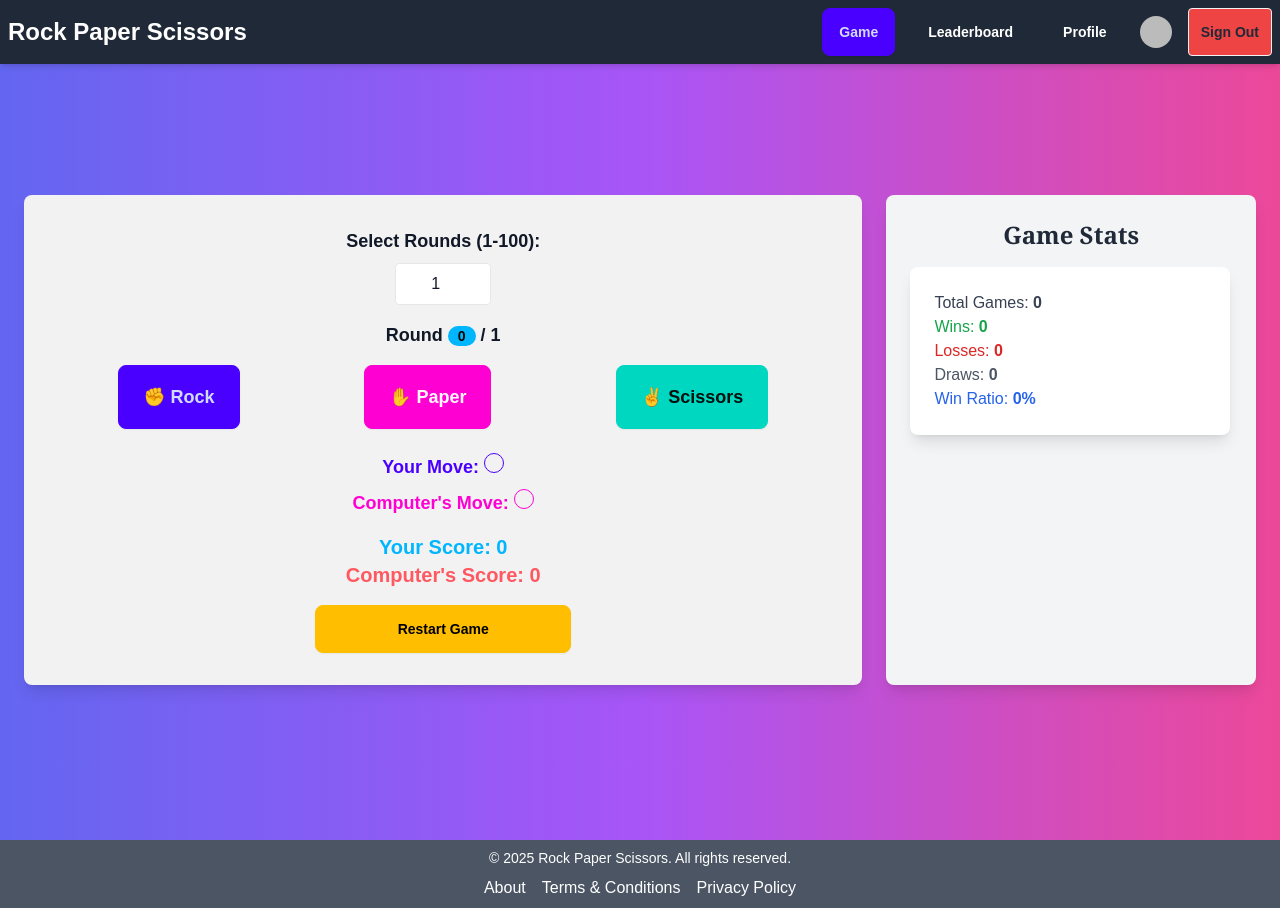
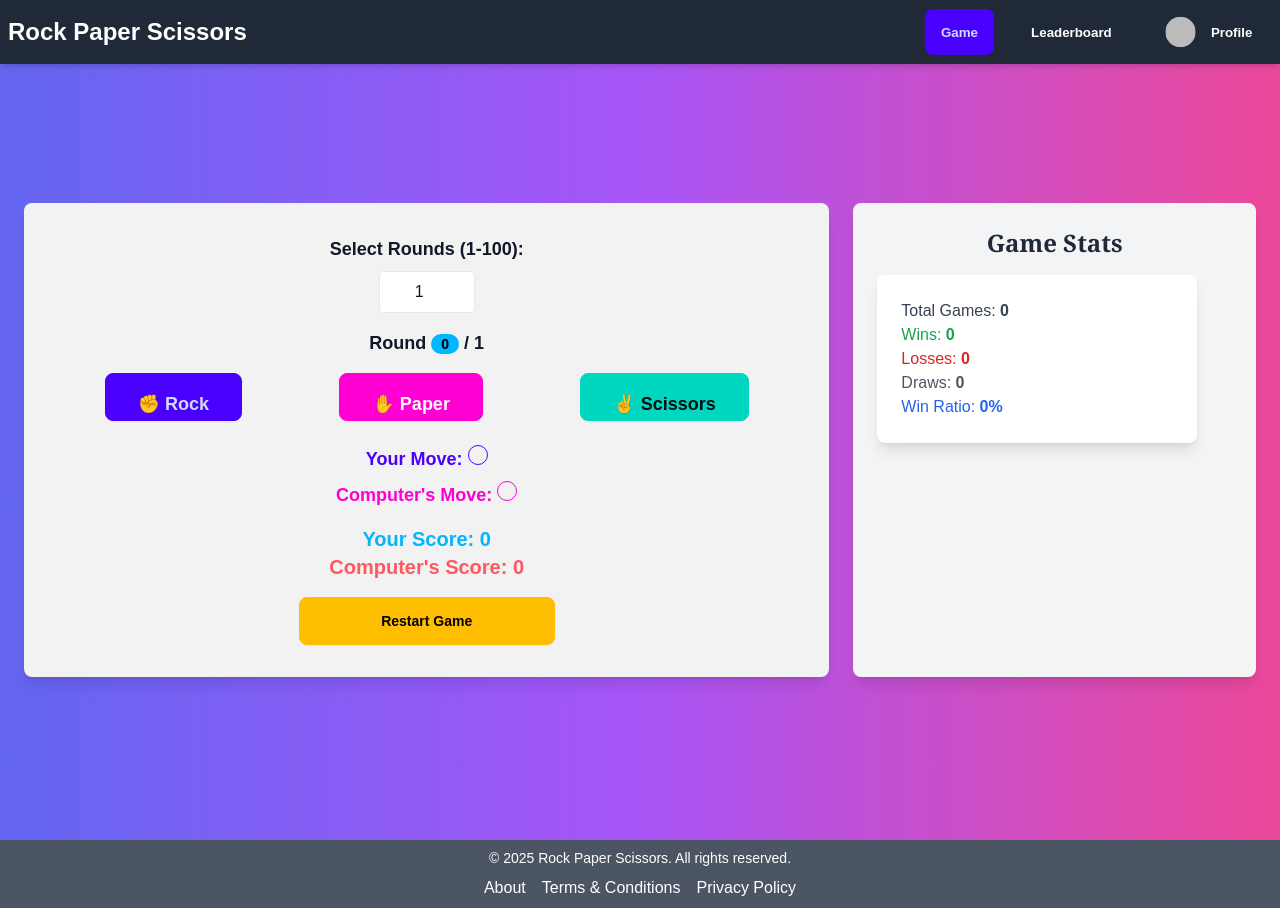
Before and after one commit to Aditya201514049/rock_paper_scissor_game, a Next.js app: page / in a window 1280 px wide. Built offline with nearby package versions, Linux system fonts and the light colour scheme; no server answers; the database is empty; sample sign-in values are in the browser's storage.

Commit message:
Refactor page components; rename Leaderboard to About, Privacy, and Terms, and improve table header styling in Leaderboard

```diff
--- a/app/about/page.jsx
+++ b/app/about/page.jsx
@@ -1,4 +1,4 @@
-export default function Leaderboard() {
+export default function About() {
     return (
       <div className="flex items-center justify-center h-screen">
         <h1 className="text-3xl font-bold">About Page</h1>
--- a/app/leaderboard/page.jsx
+++ b/app/leaderboard/page.jsx
@@ -62,11 +62,11 @@ export default function Leaderboard() {
           <table className="table w-full">
             <thead>
               <tr>
-                <th>#</th>
-                <th>User</th>
-                <th>Total Wins</th>
-                <th>Total Matches</th>
-                <th>Win Ratio</th>
+                <th className="whitespace-nowrap">#</th>
+                <th className="whitespace-nowrap">User</th>
+                <th className="whitespace-nowrap">Total Wins</th>
+                <th className="whitespace-nowrap">Total Matches</th>
+                <th className="whitespace-nowrap">Win Ratio</th>
               </tr>
             </thead>
             <tbody>
@@ -77,11 +77,11 @@ export default function Leaderboard() {
                     : '0.00';
                 return (
                   <tr key={stat.id}>
-                    <th>{index + 1}</th>
-                    <td>{stat.displayName || stat.id}</td>
-                    <td>{stat.wins}</td>
-                    <td>{stat.totalGames}</td>
-                    <td>{ratio}%</td>
+                    <th className="whitespace-nowrap">{index + 1}</th>
+                    <td className="whitespace-nowrap">{stat.displayName || stat.id}</td>
+                    <td className="whitespace-nowrap">{stat.wins}</td>
+                    <td className="whitespace-nowrap">{stat.totalGames}</td>
+                    <td className="whitespace-nowrap">{ratio}%</td>
                   </tr>
                 );
               })}
--- a/app/page.jsx
+++ b/app/page.jsx
@@ -1,3 +1,4 @@
+
 
 'use client';
 
@@ -5,46 +6,40 @@ import { useState, useEffect } from 'react';
 import { useRouter } from 'next/navigation';
 import { auth } from '@/lib/firebase';
 import GameLogic from '@/components/GameLogic';
-import Stats from '@/components/Stats'; // Import the Stats component
+import Stats from '@/components/Stats';
 
 const HomePage = () => {
   const [user, setUser] = useState(null);
-  const [gameHistory, setGameHistory] = useState([]); // State to store game history
+  const [gameHistory, setGameHistory] = useState([]);
   const router = useRouter();
 
   useEffect(() => {
     const unsubscribe = auth.onAuthStateChanged((authUser) => {
       if (!authUser) {
-        // If no user is signed in, redirect to the sign-in page
         router.push('/signin');
       } else {
         setUser(authUser);
       }
     });
 
-    return () => unsubscribe(); // Clean up the listener on component unmount
+    return () => unsubscribe();
   }, [router]);
 
-  // Function to update game history with the final result of a game
   const updateGameHistory = (result) => {
     setGameHistory((prevHistory) => [...prevHistory, { result }]);
   };
 
   if (user === null) {
-    return <div>Loading...</div>; // Optionally, show a loading state while checking auth
+    return <div>Loading...</div>;
   }
 
   return (
     <div className="min-h-screen bg-gradient-to-r from-indigo-500 via-purple-500 to-pink-500 flex items-center justify-center p-6">
-
-      <div className="w-full max-w-7xl flex gap-6">
-
-        <div className="flex-1 w-[70%]">
+      <div className="flex flex-col md:flex-row gap-6 w-full max-w-7xl">
+        <div className="w-full md:w-2/3">
           <GameLogic updateGameHistory={updateGameHistory} />
         </div>
-
-
-        <div className="w-[30%]">
+        <div className="w-full md:w-1/3">
           <div className="bg-gray-100 rounded-lg shadow-lg p-6 h-full">
             <h2 className="text-2xl font-bold text-gray-800 mb-4 text-center font-serif">Game Stats</h2>
             <Stats gameHistory={gameHistory} />
--- a/app/privacy/page.jsx
+++ b/app/privacy/page.jsx
@@ -1,4 +1,4 @@
-export default function Leaderboard() {
+export default function Privacy() {
     return (
       <div className="flex items-center justify-center h-screen">
         <h1 className="text-3xl font-bold">Keep Privacy</h1>
--- a/app/terms/page.jsx
+++ b/app/terms/page.jsx
@@ -1,4 +1,4 @@
-export default function Leaderboard() {
+export default function Terms() {
     return (
       <div className="flex items-center justify-center h-screen">
         <h1 className="text-3xl font-bold">Terms & Conditions</h1>
--- a/components/GameLogic.jsx
+++ b/components/GameLogic.jsx
@@ -116,14 +116,14 @@ const GameLogic = () => {
         </p>
       </div>
 
-      <div className="flex justify-around mb-6">
-        <button className="btn btn-primary btn-lg" onClick={() => playGame('rock')} disabled={gameOver}>
+      <div className="flex justify-around mb-6 flex-wrap">
+        <button className="btn btn-primary px-4 py-2 text-sm sm:px-6 sm:py-3 sm:text-base md:px-8 md:py-4 md:text-lg" onClick={() => playGame('rock')} disabled={gameOver}>
           ✊ Rock
         </button>
-        <button className="btn btn-secondary btn-lg" onClick={() => playGame('paper')} disabled={gameOver}>
+        <button className="btn btn-secondary px-4 py-2 text-sm sm:px-6 sm:py-3 sm:text-base md:px-8 md:py-4 md:text-lg" onClick={() => playGame('paper')} disabled={gameOver}>
           ✋ Paper
         </button>
-        <button className="btn btn-accent btn-lg" onClick={() => playGame('scissors')} disabled={gameOver}>
+        <button className="btn btn-accent px-4 py-2 text-sm sm:px-6 sm:py-3 sm:text-base md:px-8 md:py-4 md:text-lg" onClick={() => playGame('scissors')} disabled={gameOver}>
           ✌️ Scissors
         </button>
       </div>
--- a/components/Navbar.jsx
+++ b/components/Navbar.jsx
@@ -1,3 +1,4 @@
+
 
 'use client';
 
@@ -7,8 +8,10 @@ import { useRouter, usePathname } from 'next/navigation';
 
 const Navbar = () => {
   const [user, setUser] = useState(null);
+  const [isMenuOpen, setIsMenuOpen] = useState(false);
+  const [isDropdownOpen, setIsDropdownOpen] = useState(false);
   const router = useRouter();
-  const pathname = usePathname(); // Get the current path
+  const pathname = usePathname();
 
   useEffect(() => {
     const unsubscribe = auth.onAuthStateChanged((authUser) => {
@@ -20,13 +23,12 @@ const Navbar = () => {
   const handleSignOut = async () => {
     try {
       await auth.signOut();
-      router.push('/signin'); // Redirect to the sign-in page after sign-out
+      router.push('/signin');
     } catch (error) {
       console.error('Error signing out:', error);
     }
   };
 
-  // Helper function to generate active classes
   const getButtonClasses = (path) => {
     return `btn ${pathname === path ? 'btn-primary' : 'btn-ghost'} hover:underline`;
   };
@@ -40,43 +42,95 @@ const Navbar = () => {
         >
           Rock Paper Scissors
         </div>
-
-        <div className="flex items-center gap-4">
+        <div className="md:hidden">
+          <button
+            onClick={() => setIsMenuOpen(!isMenuOpen)}
+            className="text-white focus:outline-none"
+          >
+            <svg
+              className="w-6 h-6"
+              fill="none"
+              stroke="currentColor"
+              viewBox="0 0 24 24"
+              xmlns="http://www.w3.org/2000/svg"
+            >
+              {isMenuOpen ? (
+                <path
+                  strokeLinecap="round"
+                  strokeLinejoin="round"
+                  strokeWidth="2"
+                  d="M6 18L18 6M6 6l12 12"
+                />
+              ) : (
+                <path
+                  strokeLinecap="round"
+                  strokeLinejoin="round"
+                  strokeWidth="2"
+                  d="M4 6h16M4 12h16M4 18h16"
+                />
+              )}
+            </svg>
+          </button>
+        </div>
+        <div className={`md:flex ${isMenuOpen ? 'block' : 'hidden'} w-full md:w-auto`}>
           {user ? (
-            <>
+            <div className="flex flex-col md:flex-row items-center gap-4">
               <button
-                onClick={() => router.push('/')}
+                onClick={() => {
+                  router.push('/');
+                  setIsMenuOpen(false);
+                }}
                 className={getButtonClasses('/')}
               >
                 Game
               </button>
-
               <button
-                onClick={() => router.push('/leaderboard')}
+                onClick={() => {
+                  router.push('/leaderboard');
+                  setIsMenuOpen(false);
+                }}
                 className={getButtonClasses('/leaderboard')}
               >
                 Leaderboard
               </button>
+              <div className="relative">
                 <button
-                onClick={() => router.push('/profile')}
-                className={getButtonClasses('/profile')}
+                  onClick={() => setIsDropdownOpen(!isDropdownOpen)}
+                  className="btn btn-ghost hover:underline flex items-center"
                 >
-                Profile
-              </button>
-
                   <img
                     src={user.photoURL || '/default-avatar.png'}
                     alt="User Avatar"
-                className="w-8 h-8 rounded-full cursor-pointer"
-                onClick={() => router.push('/profile')}
+                    className="w-8 h-8 rounded-full mr-2"
                   />
+                  Profile
+                </button>
+                {isDropdownOpen && (
+                  <div className="absolute right-0 mt-2 w-48 bg-white text-black rounded-md shadow-lg z-20">
                     <button
-                onClick={handleSignOut}
-                className="btn bg-red-500 px-3 py-1 rounded hover:bg-red-700"
+                      onClick={() => {
+                        router.push('/profile');
+                        setIsDropdownOpen(false);
+                        setIsMenuOpen(false);
+                      }}
+                      className="block px-4 py-2 text-sm hover:bg-gray-200 w-full text-left"
+                    >
+                      View Profile
+                    </button>
+                    <button
+                      onClick={() => {
+                        handleSignOut();
+                        setIsDropdownOpen(false);
+                        setIsMenuOpen(false);
+                      }}
+                      className="block px-4 py-2 text-sm hover:bg-gray-200 w-full text-left"
                     >
                       Sign Out
                     </button>
-            </>
+                  </div>
+                )}
+              </div>
+            </div>
           ) : null}
         </div>
       </div>
```
Lines whose indentation alone changed are shown as unchanged.
